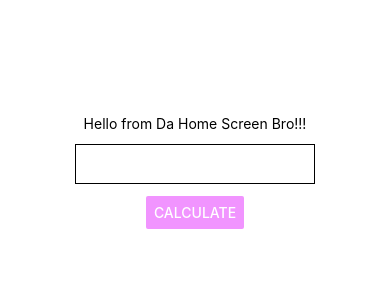
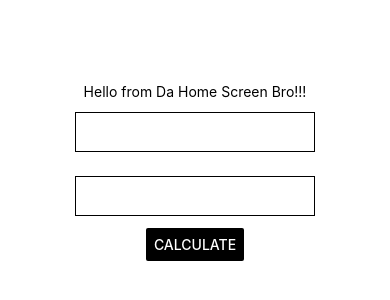
Before and after one commit to RobCM/CalTip, a React Native app: screen / in a window 390 px wide. Shown: the part 250-550 px from the top of the page. Built offline with nearby package versions, Linux system fonts and the light colour scheme.

Commit message:
Update home.js

```diff
--- a/screens/home.js
+++ b/screens/home.js
@@ -8,7 +8,9 @@ import React from 'react';
 
 export default function HomeScreen(){
 
-  const [number, onChangeNumber] = React.useState(null);
+  const [numberone, onChangeNumberOne] = React.useState('');
+  const [numbertwo, onChangeNumberTwo] = React.useState('');
+
 
   return (
     <View style={{flex: 1, alignItems: 'center', justifyContent: 'center'}}>
@@ -17,15 +19,22 @@ export default function HomeScreen(){
 
       <TextInput
         style={home_styles.input}
-        onChangeText={onChangeNumber}
-        value={number}
+        onChangeText={onChangeNumberOne}
         keyboardType="numeric"
+        value={numberone}
+      />
+
+      <TextInput
+        style={home_styles.input}
+        onChangeText={onChangeNumberTwo}
+        keyboardType="numeric"
+        value={numbertwo}
       />
 
       <Button
         title="CALCULATE"
-        color="#f194ff"
-        onPress={() => Alert.alert('Button pressed to calculate!')}
+        color="black"
+        onPress={() => Alert.alert('Button pressed to calculate! '+ numberone + ' ' + numbertwo)}
       />
 
     </View>
```
